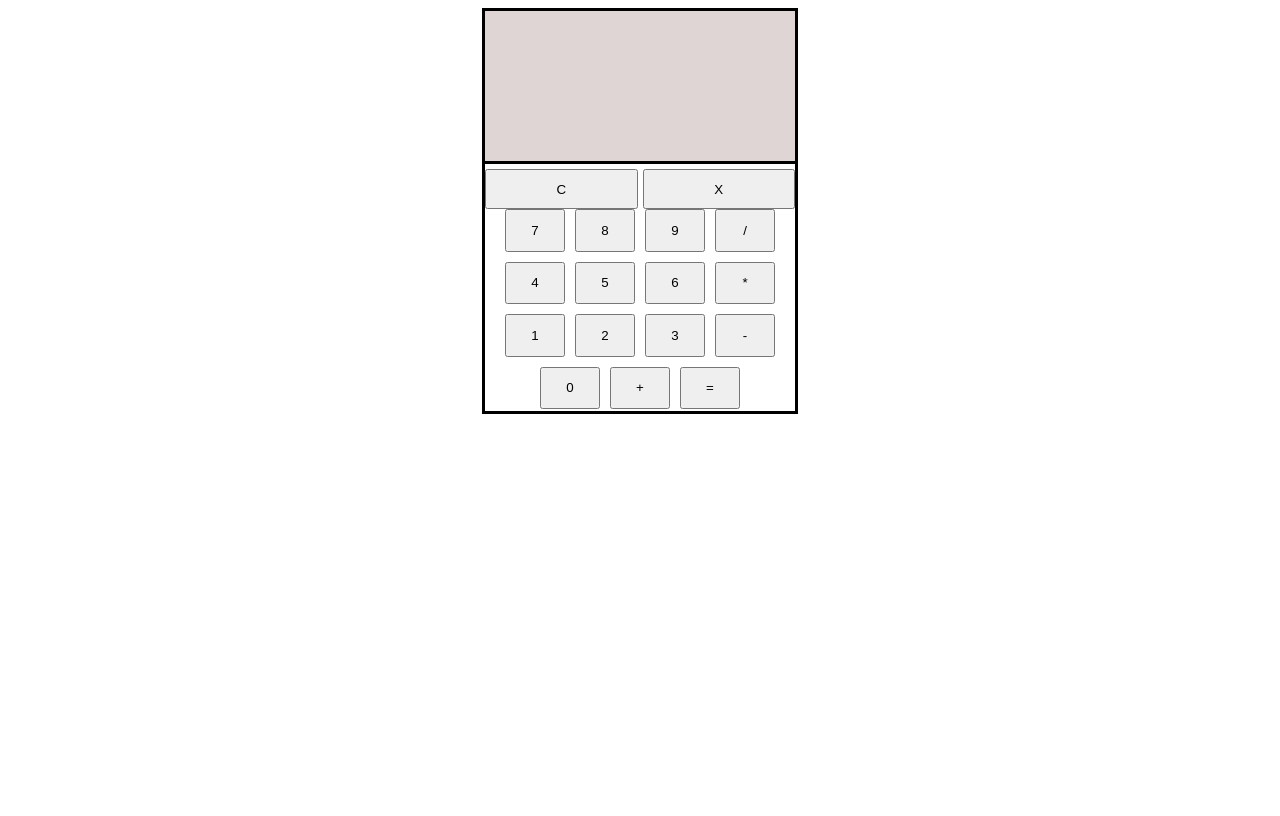
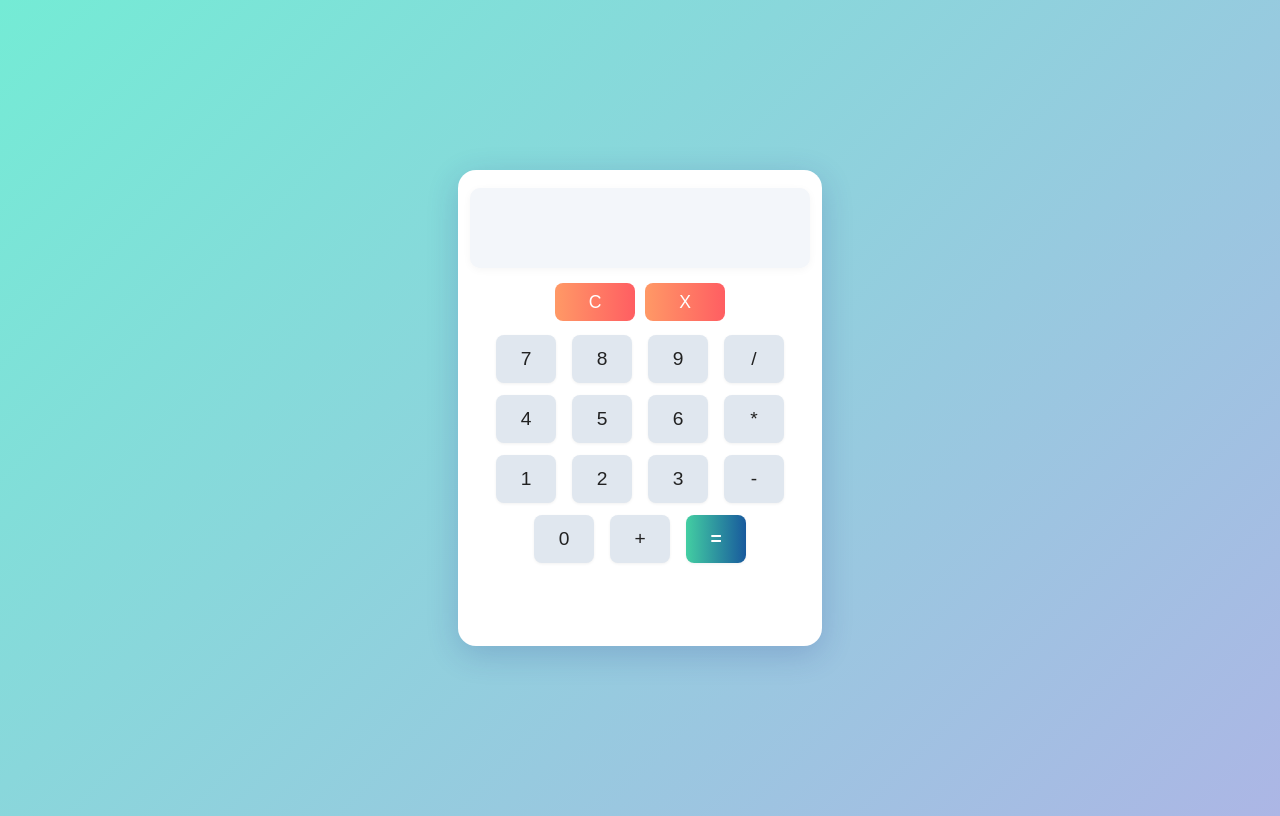
Before and after one commit to JosueEtta/basic-calculator, a plain HTML site: page index.html in a window 1280 px wide. Drawn offline with Linux system fonts and the light colour scheme.

Commit message:
css modified

```diff
--- a/style.css
+++ b/style.css
@@ -1,20 +1,38 @@
 body{
+    min-height: 100vh;
+    background: linear-gradient(135deg, #74ebd5 0%, #ACB6E5 100%);
     display: flex;
     justify-content: center;
     align-items: center;
+    font-family: 'Segoe UI', Arial, sans-serif;
 }
 #calculator{
-     height: 400px;
-     width: 310px;
-     border-style: solid;
+    height: 440px;
+    width: 340px;
+    border-radius: 18px;
+    box-shadow: 0 8px 32px 0 rgba(31, 38, 135, 0.2);
+    background: #fff;
+    border: none;
+    display: flex;
+    flex-direction: column;
+    align-items: center;
+    padding: 18px 12px 18px 12px;
 }
 #screen{
-
-    height:150px;
-    width:inherit;
-    border-bottom-style: solid;
-    font-size: x-large;
-    background-color: rgb(223, 213, 213)
+    height: 80px;
+    width: 100%;
+    border-radius: 10px;
+    border: none;
+    margin-bottom: 10px;
+    font-size: 2.2rem;
+    background: #f3f6fa;
+    color: #222;
+    display: flex;
+    align-items: flex-end;
+    justify-content: flex-end;
+    padding: 12px 18px;
+    box-sizing: border-box;
+    box-shadow: 0 2px 8px rgba(0,0,0,0.04);
 }
 #result{
     position: relative;
@@ -28,27 +46,62 @@ body{
 }
 #utility-container{
     margin-top: 5px;
-    width:inherit;
+    width:100%;
     display: flex;
     flex-direction:row;
     justify-content: center;
-    gap: 5px;
+    gap: 10px;
 }
 .utility-button{
-    width:200px;
-    height: 40px;
-
+    width: 80px;
+    height: 38px;
+    color: #fff;
+    background: #ff5e62;
+    background: linear-gradient(90deg, #ff9966 0%, #ff5e62 100%);
+    border: none;
+    border-radius: 8px;
+    margin-bottom: 4px;
+    font-size: 1.1rem;
+    cursor: pointer;
+    transition: background 0.2s, transform 0.2s;
+}
+.utility-button:hover{
+    background: linear-gradient(90deg, #ff5e62 0%, #ff9966 100%);
+    transform: translateY(-2px) scale(1.04);
 }
 #main-body{
-    width: inherit;
+    width: 100%;
     display: flex;
     flex-wrap: wrap;
     justify-content: center;
-    gap: 10px;
-    height: 200px;
-
+    gap: 12px;
+    height: 220px;
+    margin-top: 10px;
 }
-.sign-button,.number-button,#operation-button{
+.sign-button, .number-button, #operation-button{
     width: 60px;
-    box-sizing: border-box;
+    height: 48px;
+    border-radius: 8px;
+    border: none;
+    font-size: 1.2rem;
+    margin: 0 2px;
+    background: #e0e7ef;
+    color: #222;
+    cursor: pointer;
+    box-shadow: 0 1px 3px rgba(0,0,0,0.06);
+    transition: background 0.2s, color 0.2s, transform 0.2s;
 }
+.sign-button:hover, .number-button:hover, #operation-button:hover{
+    background: #b2d8f7;
+    color: #0a3d62;
+    transform: translateY(-2px) scale(1.05);
+}
+#operation-button{
+    background: linear-gradient(90deg, #43cea2 0%, #185a9d 100%);
+    color: #fff;
+    font-weight: bold;
+}
+#operation-button:hover{
+    background: linear-gradient(90deg, #185a9d 0%, #43cea2 100%);
+    color: #fff;
+}
```
